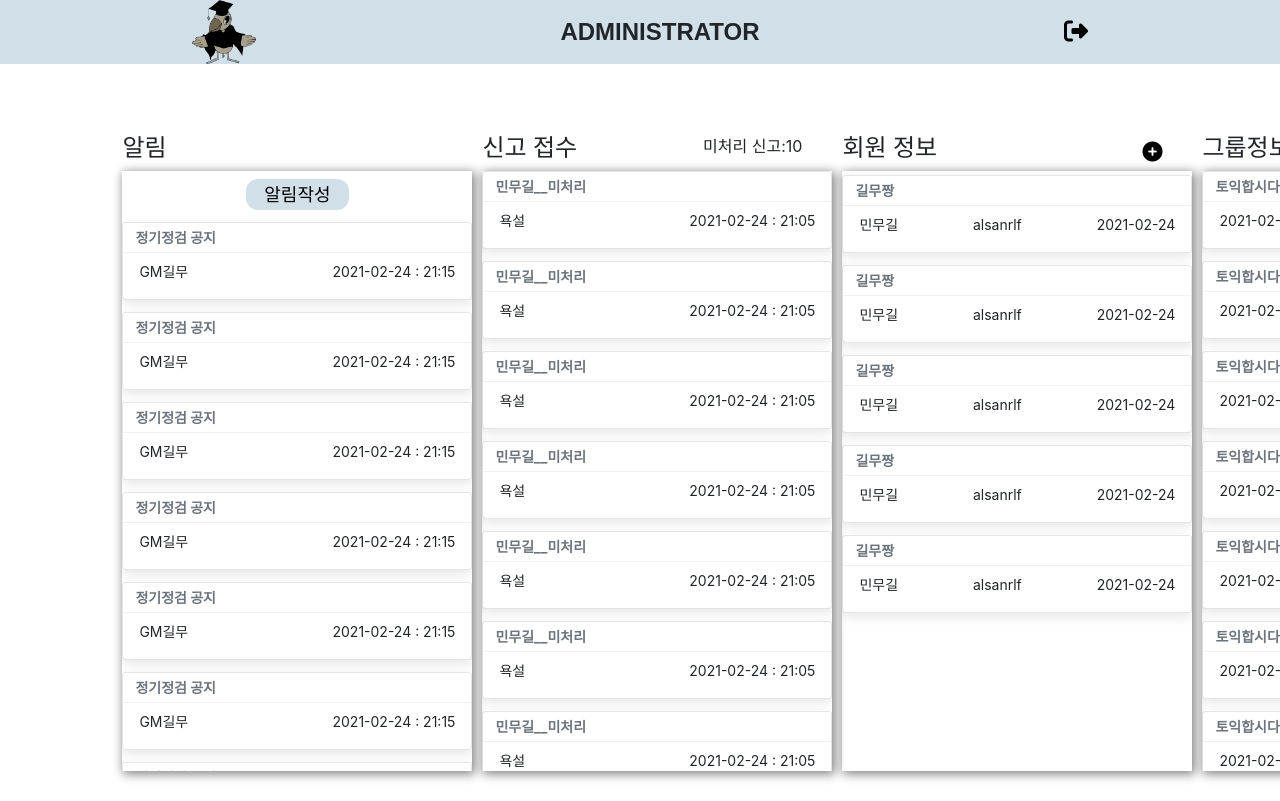
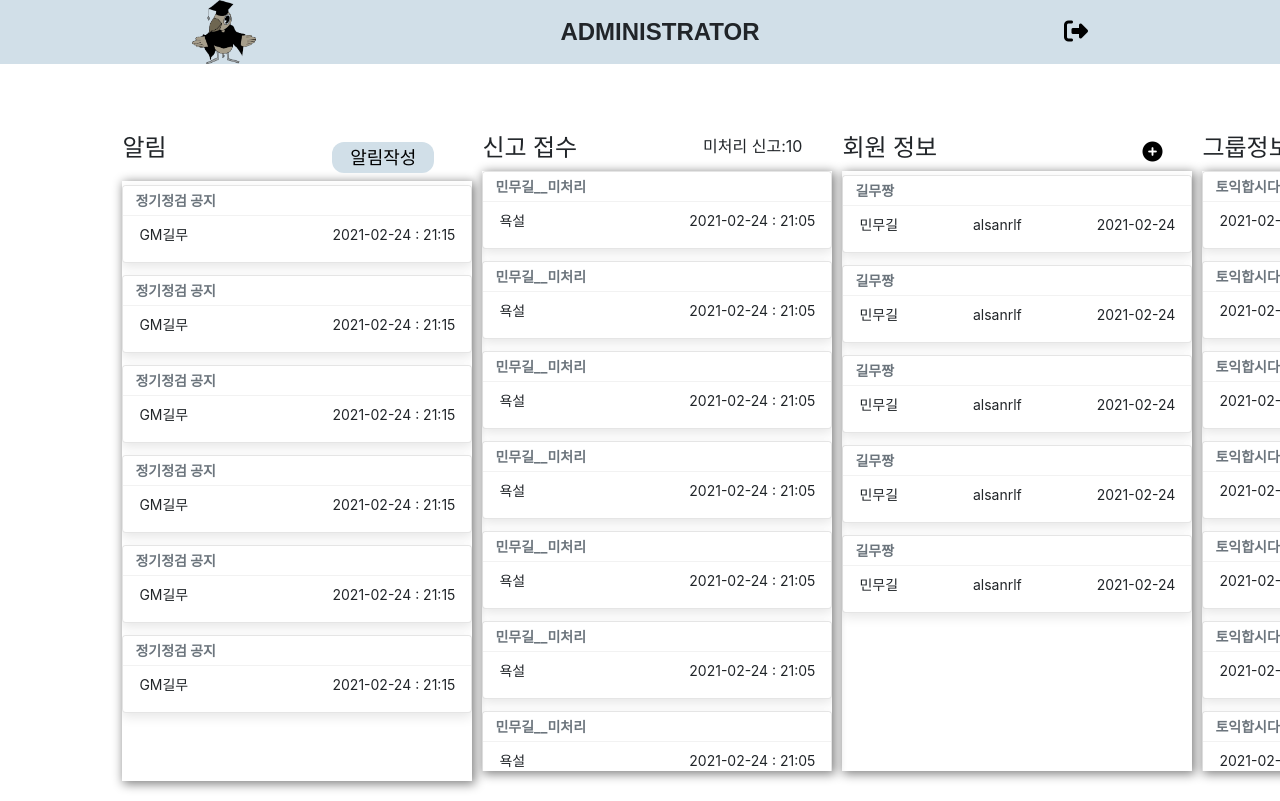
Before and after one commit to junhodo/UntactSchool, a React (Create React App) app in the folder FE/admin/: page /admin in a window 1280 px wide. Shown: the top 801 px of the page. Built offline with nearby package versions, Linux system fonts and the light colour scheme; the HTML template or start-up script is replaced by a standard one.

Commit message:
[ADD] 알림 작성 기능 수정 -알림 작성 버튼을 박스 밖으로 빼고 상세정보에 받는사람을 추가했다.

```diff
--- a/FE/admin/src/component/Notification.js
+++ b/FE/admin/src/component/Notification.js
@@ -6,11 +6,12 @@ const Notification = () => {
   const [willShow, setWillShow] = useState(0);
   const [noteSave, setNoteSave] = useState('');
   const [noteWriteMode, setNoteWriteMode] = useState(false);
-  //  title  sender  time  content  id
+  //  title  sender  giver  time  content  id
   const [dummy, setDummy] = useState([
     {
       title: '정기정검 공지',
       sender: 'GM길무',
+      receiver: ['alsanrlf', 'gilmujjang'],
       time: '2021-02-24 : 21:15',
       content:
         '안녕하세요 GM길무 입니다. 내일 새볍 04시부터 약 2시간 정도 서버점검이 있을 예정입니다.안녕하세요 GM길무 입니다. 내일 새볍 04시부터 약 2시간 정도 서버점검이 있을 예정입니다.',
@@ -19,6 +20,7 @@ const Notification = () => {
     {
       title: '정기정검 공지',
       sender: 'GM길무',
+      receiver: ['alsanrlf', 'gilmujjang'],
       time: '2021-02-24 : 21:15',
       content:
         '안녕하세요 GM길무 입니다. 내일 새볍 04시부터 약 2시간 정도 서버점검이 있을 예정입니다.안녕하세요 GM길무 입니다. 내일 새볍 04시부터 약 2시간 정도 서버점검이 있을 예정입니다.',
@@ -27,6 +29,7 @@ const Notification = () => {
     {
       title: '정기정검 공지',
       sender: 'GM길무',
+      receiver: ['alsanrlf', 'gilmujjang'],
       time: '2021-02-24 : 21:15',
       content:
         '안녕하세요 GM길무 입니다. 내일 새볍 04시부터 약 2시간 정도 서버점검이 있을 예정입니다.안녕하세요 GM길무 입니다. 내일 새볍 04시부터 약 2시간 정도 서버점검이 있을 예정입니다.',
@@ -35,6 +38,7 @@ const Notification = () => {
     {
       title: '정기정검 공지',
       sender: 'GM길무',
+      receiver: ['alsanrlf', 'gilmujjang'],
       time: '2021-02-24 : 21:15',
       content:
         '안녕하세요 GM길무 입니다. 내일 새볍 04시부터 약 2시간 정도 서버점검이 있을 예정입니다.안녕하세요 GM길무 입니다. 내일 새볍 04시부터 약 2시간 정도 서버점검이 있을 예정입니다.',
@@ -43,6 +47,7 @@ const Notification = () => {
     {
       title: '정기정검 공지',
       sender: 'GM길무',
+      receiver: ['alsanrlf', 'gilmujjang'],
       time: '2021-02-24 : 21:15',
       content:
         '안녕하세요 GM길무 입니다. 내일 새볍 04시부터 약 2시간 정도 서버점검이 있을 예정입니다.안녕하세요 GM길무 입니다. 내일 새볍 04시부터 약 2시간 정도 서버점검이 있을 예정입니다.',
@@ -51,26 +56,11 @@ const Notification = () => {
     {
       title: '정기정검 공지',
       sender: 'GM길무',
+      receiver: ['alsanrlf', 'gilmujjang'],
       time: '2021-02-24 : 21:15',
       content:
         '안녕하세요 GM길무 입니다. 내일 새볍 04시부터 약 2시간 정도 서버점검이 있을 예정입니다.안녕하세요 GM길무 입니다. 내일 새볍 04시부터 약 2시간 정도 서버점검이 있을 예정입니다.',
       id: '6'
-    },
-    {
-      title: '정기정검 공지',
-      sender: 'GM길무',
-      time: '2021-02-24 : 21:15',
-      content:
-        '안녕하세요 GM길무 입니다. 내일 새볍 04시부터 약 2시간 정도 서버점검이 있을 예정입니다.안녕하세요 GM길무 입니다. 내일 새볍 04시부터 약 2시간 정도 서버점검이 있을 예정입니다.',
-      id: '7'
-    },
-    {
-      title: '정기정검 공지',
-      sender: 'GM길무',
-      time: '2021-02-24 : 21:15',
-      content:
-        '안녕하세요 GM길무 입니다. 내일 새볍 04시부터 약 2시간 정도 서버점검이 있을 예정입니다.안녕하세요 GM길무 입니다. 내일 새볍 04시부터 약 2시간 정도 서버점검이 있을 예정입니다.',
-      id: '8'
     }
   ]);
   const dummyUser = [
@@ -84,6 +74,7 @@ const Notification = () => {
   const [targetUser, setTargetUser] = useState([]);
   const [target, setTarget] = useState('');
   const [headSave, setHeadSave] = useState('');
+  let makeid = 7; // 아이디생성을 위한 임시값
 
   const notificationClick = event => {
     event.preventDefault();
@@ -141,13 +132,14 @@ const Notification = () => {
       alert('전송대상을 설정하세요');
       return;
     }
-    console.log(targetUser);
     const newDummy = {
       title: headSave,
       sender: '길무짱',
+      receiver: { targetUser },
       content: noteSave,
-      id: '100'
+      id: makeid
     };
+    makeid += 1;
     setDummy(dummy.concat(newDummy));
     setNoteSave('');
     setHeadSave('');
@@ -172,6 +164,13 @@ const Notification = () => {
         }
         }`}
       >
+        <div className="receiver">
+          <span className="flexWrap">
+            {item.receiver.map(i => (
+              <span className="targetUser">{i}</span>
+            ))}
+          </span>
+        </div>
         {item.content}
       </div>
     </Toast>
@@ -194,7 +193,7 @@ const Notification = () => {
           />
         </div>
         <div className="targetUserList">{targetUserList}</div>
-        <div className="toastMargin">
+        <div className="toastMargin needMargin">
           <Input
             type="textarea"
             placeholder="제목을 입력하세요"
@@ -217,14 +216,14 @@ const Notification = () => {
 
   return (
     <div className="Box">
-      <h4>알림</h4>
+      <div className="contentFlex">
+        <h4>알림</h4>
+        <button type="button" className="noteMakeBtn" onClick={btnClick}>
+          알림작성
+        </button>
+      </div>
       <div className="ItemBox">
-        <div className="buttonBox">
-          <button type="button" className="noteMakeBtn" onClick={btnClick}>
-            알림작성
-          </button>
-          {messageMaker}
-        </div>
+        <div className="buttonBox">{messageMaker}</div>
         {notificationItem}
       </div>
     </div>
```
